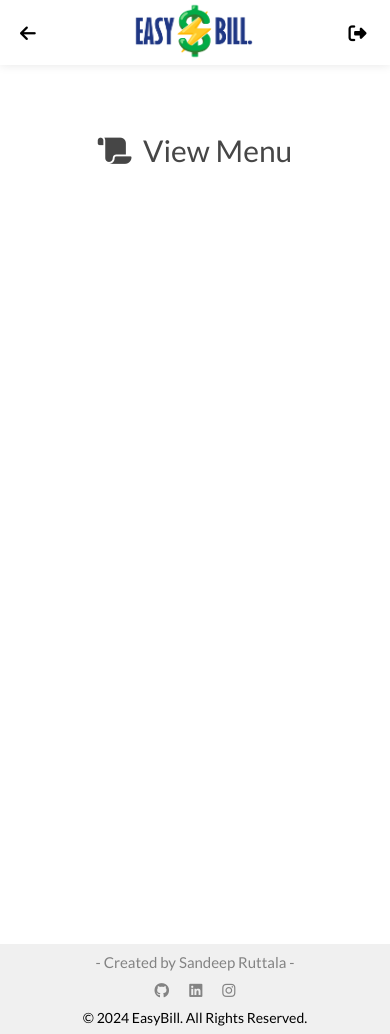
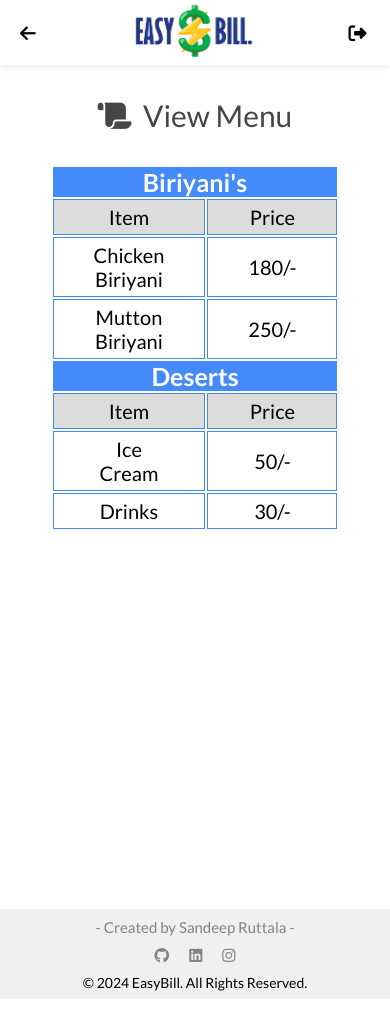
Before and after one commit to sandeepruttala/EasyBill, a Django app: page /view-menu/ in a window 390 px wide. After the commit the page ends 999 px from the top, so only its background shows below. Run offline with Django 4.2, Linux system fonts and the light colour scheme; the visitor is signed in with stand-in values (Sample User, id 1); data that the repository does not hold is empty; some libraries are stand-ins or nearby versions.

Commit message:
added view-menu.html

```diff
--- a/main/admin.py
+++ b/main/admin.py
@@ -1,7 +1,8 @@
 from django.contrib import admin
-from .models import Table, Item, Order, OrderHistory
+from .models import Table, Item, Order, OrderHistory, Category
 # Register your models here.
 admin.site.register(Table)
 admin.site.register(Item)
 admin.site.register(Order)
 admin.site.register(OrderHistory)
+admin.site.register(Category)
--- a/main/models.py
+++ b/main/models.py
@@ -9,9 +9,15 @@ class Table(models.Model):
     def __str__(self):
         return self.table_name
 
+class Category(models.Model):
+    category_name = models.CharField(max_length=100)
+    def __str__(self):
+        return self.category_name
+
 class Item(models.Model):
     name = models.CharField(max_length=100)
     price = models.IntegerField()
+    category = models.ForeignKey(Category, on_delete=models.CASCADE,default='')
 
     def __str__(self):
         return self.name
--- a/main/templates/view-menu.html
+++ b/main/templates/view-menu.html
@@ -101,8 +101,38 @@
             color: rgb(70, 70, 70);
         }
 
-        .main{
+        .main {
             min-height: 100vh;
+        }
+
+        .menu {
+            width: 100%;
+            display: flex;
+            justify-content: center;
+            align-items: center;
+        }
+
+        .menu table {
+            width: 60%;
+        }
+
+        .menu table th {
+            font-size: 25px;
+            color: white;
+            background-color: #2c7bfae1;
+        }
+
+        .menu table td {
+            width: 50%;
+            text-align: center;
+            font-size: 20px;
+            padding: 5px 40px;
+            border: 1px solid #2c7bfae1;
+        }
+
+        .item {
+            background-color: rgb(220, 220, 220);
+            border: 1px solid #2c7bfae1;
         }
 
         footer {
@@ -176,6 +206,10 @@
                 height: 60px;
             }
 
+            .main {
+                margin-top: 65px;
+            }
+
             footer {
                 height: 90px;
             }
@@ -215,9 +249,40 @@
     <div class="main">
         <div class="heading">
             <p><i class="fa-solid fa-scroll"></i>&nbsp;&nbsp;View Menu</p>
-            <div class="menu">
-                <!-- dynamic -->
-            </div>
+        </div>
+        <div class="menu">
+            <!-- dynamic -->
+            <table class="table">
+                <tr>
+                    <th colspan="2">Biriyani's</th>
+                </tr>
+                <tr class="item">
+                    <td>Item</td>
+                    <td>Price</td>
+                </tr>
+                <tr>
+                    <td>Chicken Biriyani</td>
+                    <td>180/-</td>
+                </tr>
+                <tr>
+                    <td>Mutton Biriyani</td>
+                    <td>250/-</td>
+                </tr>
+                <tr>
+                    <th colspan="2">Deserts</th>
+                </tr>
+                <tr class="item">
+                    <td>Item</td>
+                    <td>Price</td>
+                <tr>
+                    <td>Ice Cream</td>
+                    <td>50/-</td>
+                </tr>
+                <tr>
+                    <td>Drinks</td>
+                    <td>30/-</td>
+                </tr>
+            </table>
         </div>
     </div>
     <footer>
@@ -236,6 +301,42 @@
         </div>
     </footer>
     <script src="https://kit.fontawesome.com/b562ad32cf.js" crossorigin="anonymous"></script>
+    <script>
+        // function fetch_categories() {
+        //     fetch(`/fetch_categories/`)
+        //         .then(response => response.json())
+        //         .then(data => {
+        //             let categories = {};
+        //             data.data.forEach(category => {
+        //                 categories[category.category_name] = {}
+        //             });
+        //             console.log(categories);
+        //             return categories;
+        //         });
+        // }
+        function fetch_menu() {
+            fetch(`/fetch_menu/`)
+                .then(response => response.json())
+                .then(data => {
+                    //categories
+                    let categories = {};
+                    fetch(`/fetch_categories/`)
+                        .then(response => response.json())
+                        .then(data => {
+                            data.data.forEach(category => {
+                                categories[category.category_name] = []
+                            });
+                        });
+                    console.log(categories);
+                    console.log(data);
+                    //items
+                    data.data.forEach(item => {
+                        categories[item.category].push(item);
+                    });
+                });
+        }
+        fetch_menu();
+    </script>
 </body>
 
 </html>
--- a/main/urls.py
+++ b/main/urls.py
@@ -21,4 +21,6 @@ urlpatterns = [
     path('delete_table/',views.delete_table,name='delete_table' ),
     path('add_table/',views.add_table,name='add_table' ),
     path('view-menu/',views.view_menu,name='view-menu' ),
+    path('fetch_menu/',views.fetch_menu,name='fetch_menu' ),
+    path('fetch_categories/',views.fetch_categories,name='fetch_categories' ),
 ]
--- a/main/views.py
+++ b/main/views.py
@@ -1,6 +1,6 @@
 from django.shortcuts import render, redirect
 from users.models import CustomUser
-from .models import Table, Item, Order, OrderHistory
+from .models import Table, Item, Order, OrderHistory, Category
 from django.contrib import messages
 from django.http import JsonResponse
 from django.contrib.auth import authenticate, login, logout
@@ -167,3 +167,25 @@ def view_menu(request):
         return render(request, 'view-menu.html')
     else:
         return redirect('login')
+
+def fetch_menu(request):
+    items = Item.objects.all()
+    data = []
+    for i in items:
+        data.append({
+            'name': i.name,
+            'price': i.price,
+            'category': i.category.category_name,
+            'id': i.id,
+        })
+    return JsonResponse({'data': data})
+
+def fetch_categories(request):
+    categories = Category.objects.all()
+    data = []
+    for i in categories:
+        data.append({
+            'category_name': i.category_name,
+            'id': i.id,
+        })
+    return JsonResponse({'data': data})
```
Also changed, not shown: main/migrations/0006_category_item_category.py (added).
